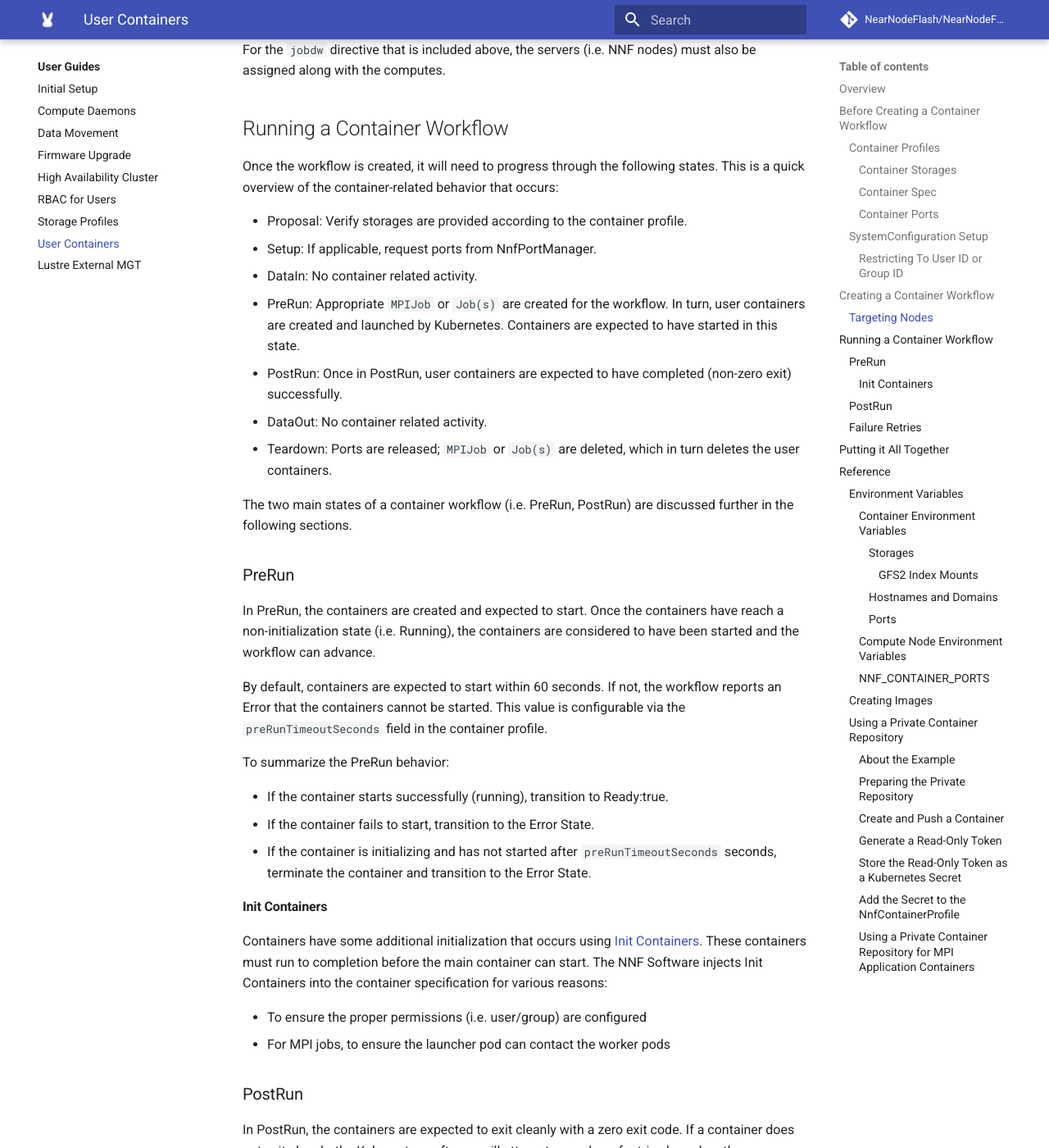
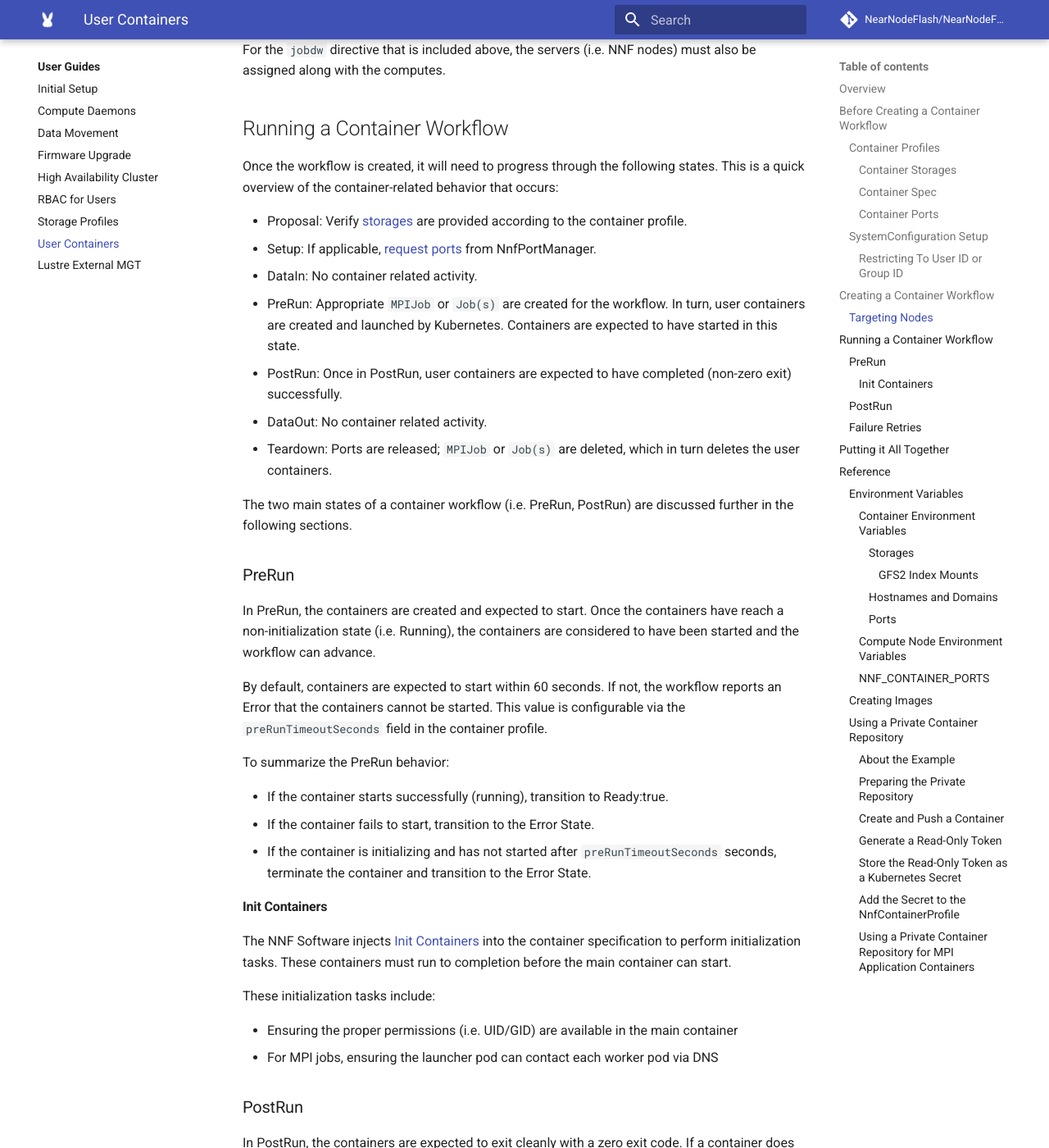
Before and after one commit to NearNodeFlash/NearNodeFlash.github.io, an MkDocs documentation site: the page built from docs/guides/user-containers/readme.md, in a window 1280 px wide and 1400 px high, scrolled down 6249 px. Shown: the whole window at 82% size. Built offline with MkDocs 1.6.1 and Material for MkDocs 9.7.7, drawn with Linux system fonts in a browser that asks for light colours; comment, search, counter and statistics services are not loaded; the version menu is left out.

Commit message:
Review commenets

```diff
--- a/docs/guides/user-containers/readme.md
+++ b/docs/guides/user-containers/readme.md
@@ -277,8 +277,8 @@ along with the computes.
 Once the workflow is created, it will need to progress through the following states. This is a quick
 overview of the container-related behavior that occurs:
 
-- Proposal: Verify storages are provided according to the container profile.
-- Setup: If applicable, request ports from NnfPortManager.
+- Proposal: Verify [storages](#container-storages) are provided according to the container profile.
+- Setup: If applicable, [request ports](#container-ports) from NnfPortManager.
 - DataIn: No container related activity.
 - PreRun: Appropriate `MPIJob` or `Job(s)` are created for the workflow. In turn, user containers
 are created and launched by Kubernetes. Containers are expected to have started in this state.
@@ -310,13 +310,15 @@ terminate the container and transition to the Error State.
 
 #### Init Containers
 
-Containers have some additional initialization that occurs using [Init
-Containers](https://kubernetes.io/docs/concepts/workloads/pods/init-containers/).  These containers
-must run to completion before the main container can start. The NNF Software injects Init
-Containers into the container specification for various reasons:
+The NNF Software injects [Init
+Containers](https://kubernetes.io/docs/concepts/workloads/pods/init-containers/) into the container
+specification to perform initialization tasks. These containers must run to completion before the
+main container can start.
 
-- To ensure the proper permissions (i.e. user/group) are configured
-- For MPI jobs, to ensure the launcher pod can contact the worker pods
+These initialization tasks include:
+
+- Ensuring the proper permissions (i.e. UID/GID) are available in the main container
+- For MPI jobs, ensuring the launcher pod can contact each worker pod via DNS
 
 ### PostRun
 
```
